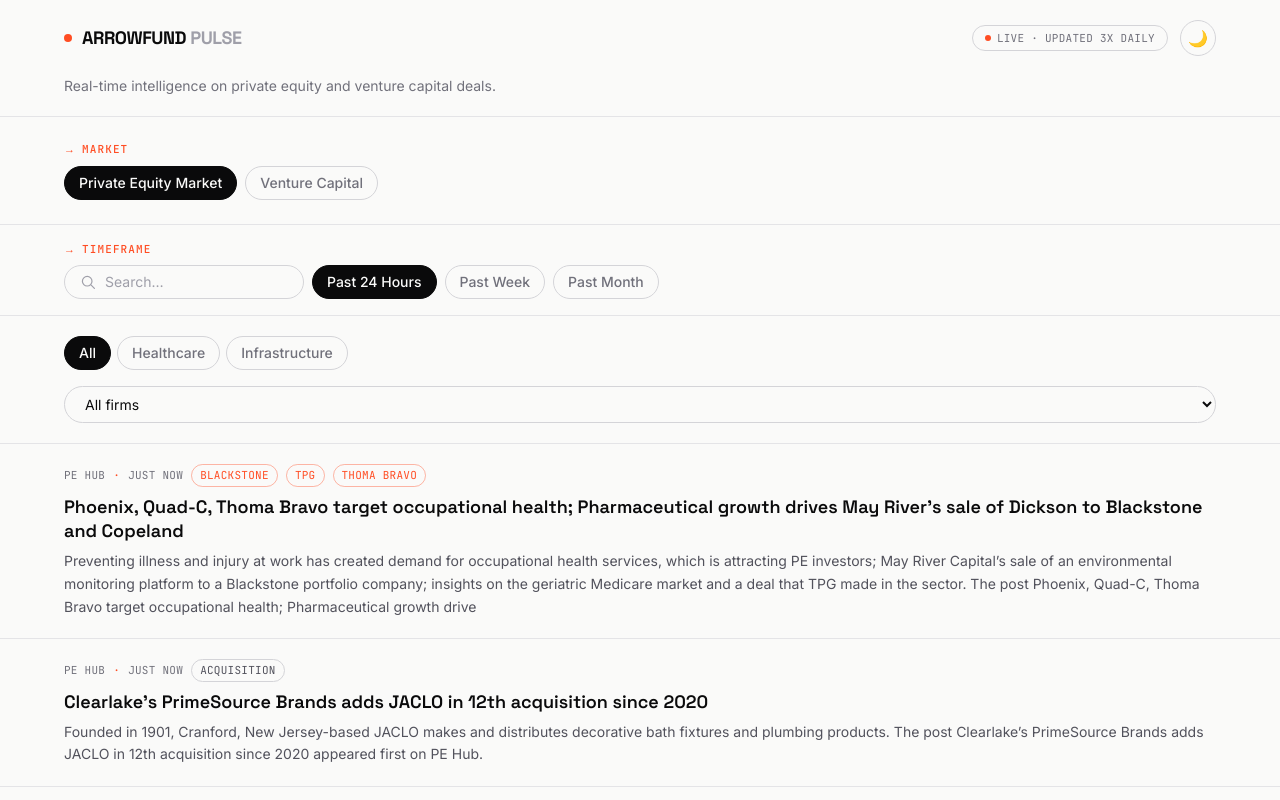
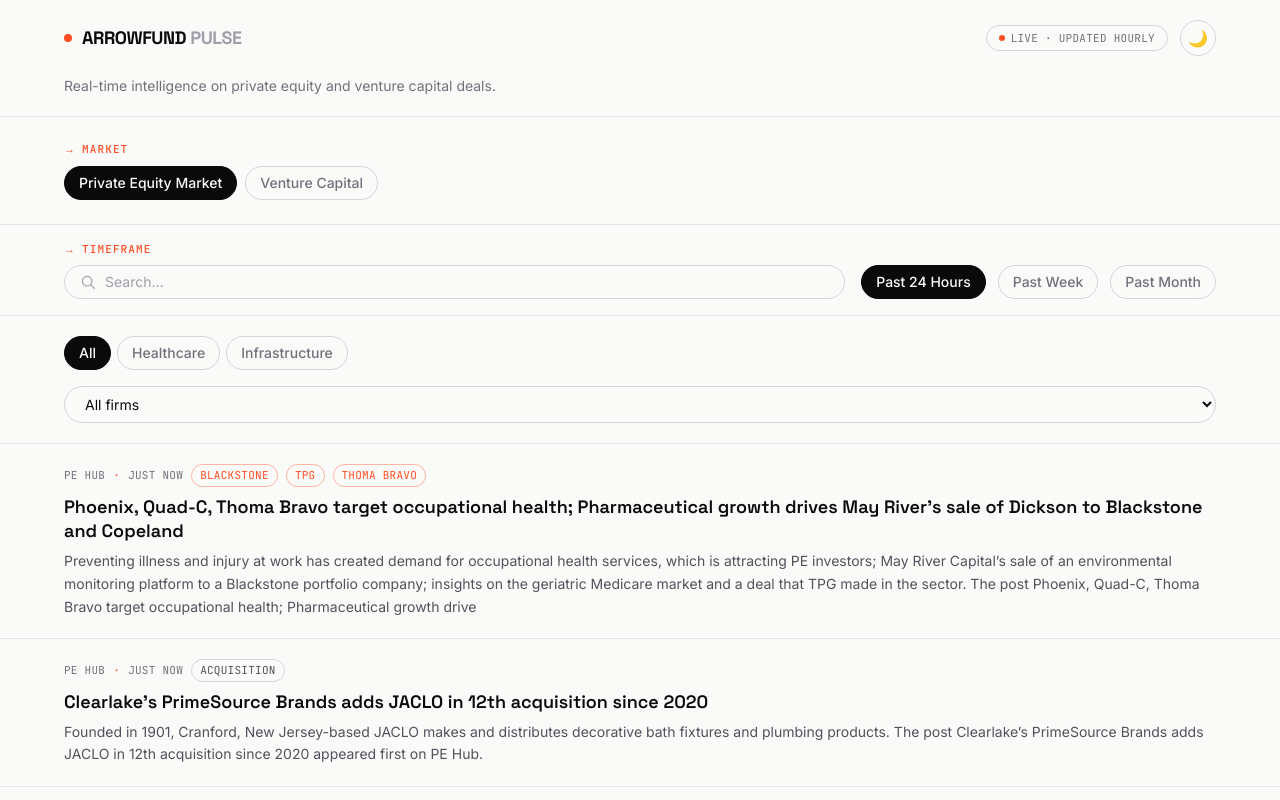
Before and after one commit to adiag321/Private-Equity-Market-News-Aggregator, a Next.js app: page / in a window 1280 px wide. Shown: the top 800 px of the page. Built offline with nearby package versions, Linux system fonts and the light colour scheme.

Commit message:
Stretch search bar full-width, right-align timeframe chips; run fetch hourly

```diff
--- a/src/app/layout.tsx
+++ b/src/app/layout.tsx
@@ -20,7 +20,7 @@
 
 export const metadata: Metadata = {
   title: "ArrowFund Market Pulse",
-  description: "Real-time intelligence on private equity and venture capital deals, updated three times a day.",
+  description: "Real-time intelligence on private equity and venture capital deals, updated hourly.",
 };
 
 export default function RootLayout({ children }: LayoutProps<"/">) {
--- a/src/app/page.tsx
+++ b/src/app/page.tsx
@@ -20,7 +20,7 @@
           <div className="flex items-center gap-3">
             <span className="hidden items-center gap-1.5 rounded-full border border-zinc-300 px-3 py-1 font-mono text-[11px] uppercase tracking-wide text-zinc-500 sm:inline-flex dark:border-zinc-700 dark:text-zinc-400">
               <span className="h-1.5 w-1.5 rounded-full bg-accent" />
-              Live · Updated 3x Daily
+              Live · Updated Hourly
             </span>
             <ThemeToggle />
           </div>
--- a/src/components/NewsFeed.tsx
+++ b/src/components/NewsFeed.tsx
@@ -117,8 +117,8 @@
 
       <nav className="sticky top-[72px] z-10 border-b border-zinc-200 bg-background/90 px-6 py-4 backdrop-blur sm:px-10 lg:px-16 dark:border-zinc-800">
         <Eyebrow>Timeframe</Eyebrow>
-        <div className="flex flex-wrap items-center gap-2">
-          <div className="relative w-full sm:w-60">
+        <div className="flex flex-wrap items-center gap-4">
+          <div className="relative min-w-[200px] flex-1">
             <svg
               className="pointer-events-none absolute left-4 top-1/2 h-4 w-4 -translate-y-1/2 text-zinc-400"
               viewBox="0 0 20 20"
@@ -138,11 +138,13 @@
               className="w-full rounded-full border border-zinc-300 bg-background py-1.5 pl-10 pr-4 text-sm text-foreground placeholder:text-zinc-400 focus:border-accent focus:outline-none dark:border-zinc-700"
             />
           </div>
-          {TIME_TABS.map((tab) => (
-            <Chip key={tab.id} active={activeTab === tab.id} onClick={() => setActiveTab(tab.id)}>
-              {tab.label}
-            </Chip>
-          ))}
+          <div className="flex flex-wrap items-center justify-end gap-3 sm:ml-auto">
+            {TIME_TABS.map((tab) => (
+              <Chip key={tab.id} active={activeTab === tab.id} onClick={() => setActiveTab(tab.id)}>
+                {tab.label}
+              </Chip>
+            ))}
+          </div>
         </div>
       </nav>
 
```
